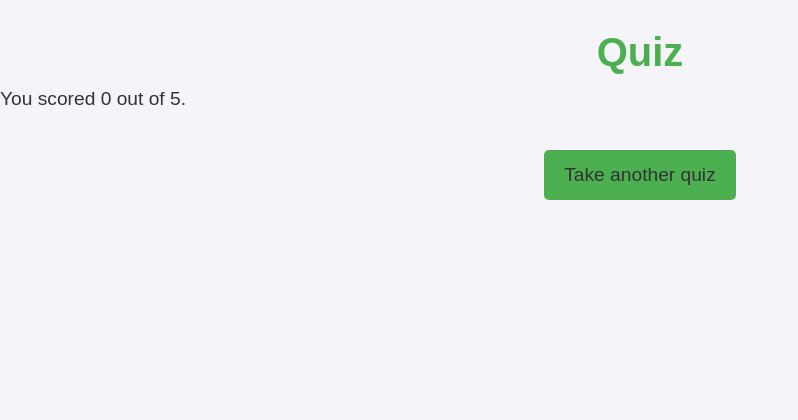
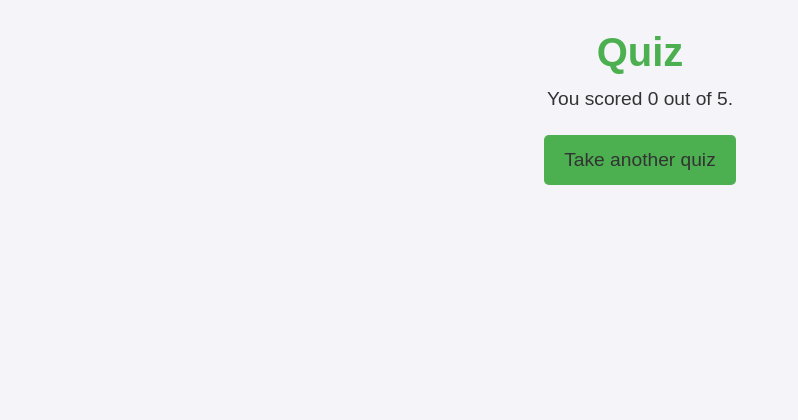
Before and after one commit to KashafIsrar/Quizgame, a Flask app: page /general_result in a window 1280 px wide. Shown: the top 420 px of the page, without its empty margins (0-798 px from the left). Run offline with Flask 3, Linux system fonts and the light colour scheme.

Commit message:
final css check

```diff
--- a/templates/general_result.html
+++ b/templates/general_result.html
@@ -7,12 +7,13 @@
     <link rel="stylesheet" href="{{ url_for('static', filename='css/style.css') }}">
 </head>
 <body>
+    <div class="container">
     <h1>{{ quiz_type }} Quiz</h1>
     <p>You scored {{ score }} out of {{ total_questions }}.</p>
 
     <div class="button-container">
         <a href="{{ url_for('index') }}">Take another quiz</a>
-    </div>
+    </div></div>
 
     <footer>
         <p>Quiz App &copy; 2025</p>
```
